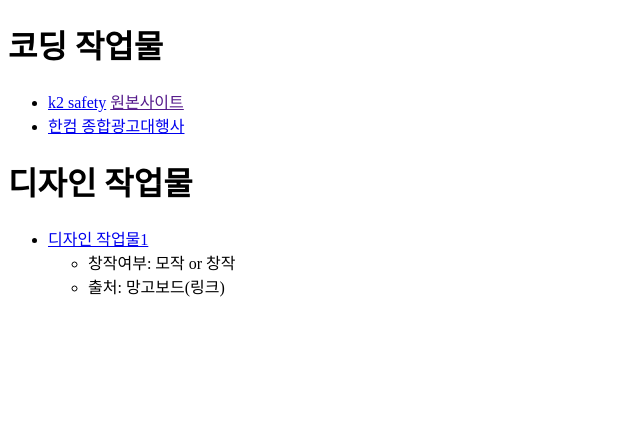
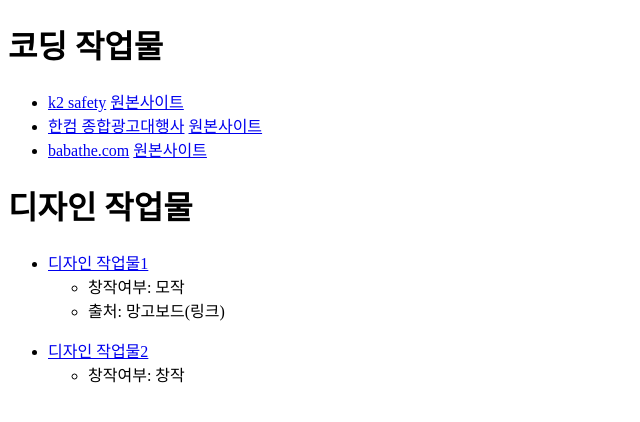
Before and after one commit to ssw0428/my_blog, a PHP site: page /Portfolio/index.php in a window 1280 px wide. Shown: the top 422 px of the page, without its empty margins (0-640 px from the left). Run offline with PHP 8.4, Linux system fonts and the light colour scheme.

Commit message:
작업 올리기

```diff
--- a/public/Portfolio/babathe/index.php
+++ b/public/Portfolio/babathe/index.php
@@ -33,7 +33,7 @@
                     <a class="flex flex-ai-c height-100p" href="">BEST
                     </a>
                     <ul class="flex">
-                        <div class="inner flex">
+                        <div class="inner inner3 flex">
                             <li><a href="">베스트 셀러</a></li>
                             <li><a href="">신상품</a></li>
                             <li><a href="">온라인 단독</a></li>
--- a/public/Portfolio/index.php
+++ b/public/Portfolio/index.php
@@ -10,21 +10,38 @@
     <ul>
         <li>
         <a href="/portfolio/k2">k2 safety</a>
-        <a href="">원본사이트</a>
+        <a href="http://www.k2safety.co.kr/main/index.php">원본사이트</a>
         </li>
-        <li><a href="/portfolio/hancomm">한컴 종합광고대행사</a></li>
+        <li>
+            <a href="/portfolio/hancomm">한컴 종합광고대행사</a>
+            <a href="https://www.hancomm.co.kr/index.do">원본사이트</a>
+        </li>
+        <li>
+            <a href="/portfolio/babathe">babathe.com</a>
+            <a href="https://babathe.com/">원본사이트</a>
+        </li>
     </ul>
 <h1>디자인 작업물</h1>
     <ul>
         <li>
         <a href="https://ssw0428.github.io/img1/pf/artworks/1/design-1.jpg">디자인 작업물1</a>
         <ul>
-            <li>창작여부: 모작 or 창작</li>
+            <li>창작여부: 모작</li>
         </ul>
         <ul>
             <li>출처: 망고보드(링크)</li>
         </ul>
         </li>
     </ul>
+    <ul>
+        <li>
+        <a href="https://ssw0428.github.io/img1/pf/artworks/1/design-2.jpg">디자인 작업물2</a>
+        <ul>
+            <li>창작여부: 창작</li>
+        </ul>
+        <ul>
+        </ul>
+        </li>
+    </ul>
 </body>
 </html>
```
Also changed, not shown: public/Portfolio/babathe/index.css (+23 -9 lines), public/Portfolio/babathe/index.js (+39 -0 lines).
